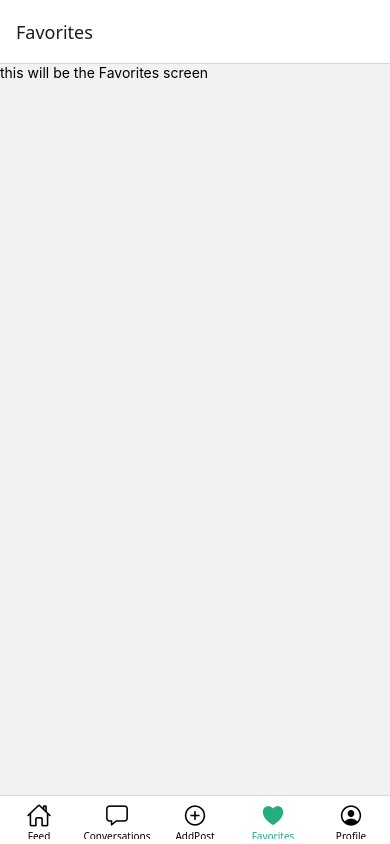
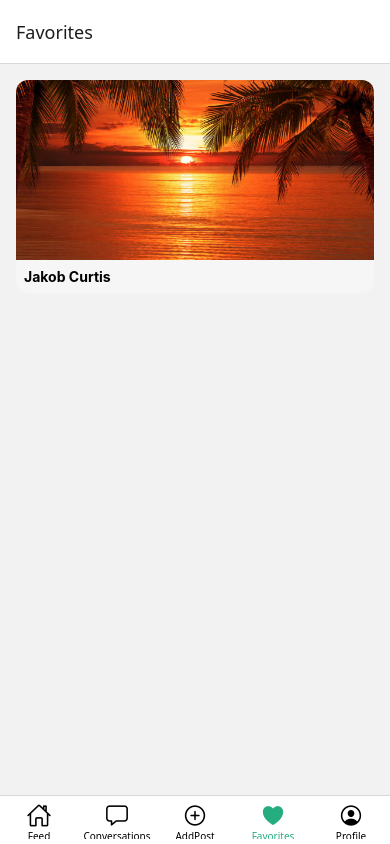
Before and after one commit to karim-dev-2023/react-appllication-feed, a React Native app: screen /Favorites in a window 390 px wide. Built offline with nearby package versions, Linux system fonts and the light colour scheme.

Commit message:
création de la page Favorites

```diff
--- a/src/surfaces/Favorites.js
+++ b/src/surfaces/Favorites.js
@@ -1,10 +1,28 @@
+// src/surfaces/Favorites.js
 import React from "react";
-import { View, Text } from "react-native";
+import { View, Text, FlatList, Image, StyleSheet } from "react-native";
 
-export const Favorites = () => {
-  return (
-    <View>
-      <Text>this will be the Favorites screen</Text>
-    </View>
-  );
-};
+const MOCK_FAVORITES = [
+  { id: '1', user: "Jakob Curtis", image: require("../../assets/sunset.jpg") },
+];
+
+export const Favorites = () => (
+  <View style={{ flex: 1 }}>
+    <FlatList
+      data={MOCK_FAVORITES}
+      keyExtractor={item => item.id}
+      renderItem={({ item }) => (
+        <View style={styles.post}>
+          <Image source={item.image} style={styles.image} />
+          <Text style={styles.username}>{item.user}</Text>
+        </View>
+      )}
+    />
+  </View>
+);
+
+const styles = StyleSheet.create({
+  post: { margin: 16, borderRadius: 12, overflow: "hidden", backgroundColor: "#f6f6f6" },
+  image: { width: "100%", height: 180 },
+  username: { fontWeight: "bold", margin: 8 },
+});
```
